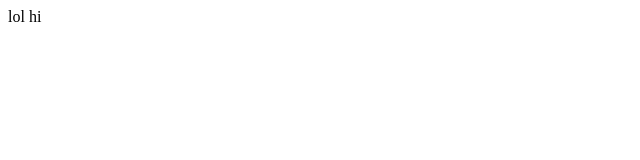
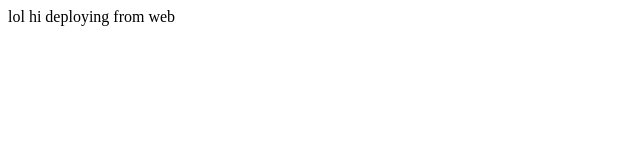
Before and after one commit to CorboLabs/3DStereogramViewer, a plain HTML site: page index.html in a window 1280 px wide. Shown: the whole page, without its empty margins (0-640 px from the left). Drawn offline with Linux system fonts and the light colour scheme.

Commit message:
Update index.html

```diff
--- a/index.html
+++ b/index.html
@@ -3,6 +3,6 @@
 
 </head>
 <body>
-    lol hi
+    lol hi deploying from web
 </body>
 </html>
```
